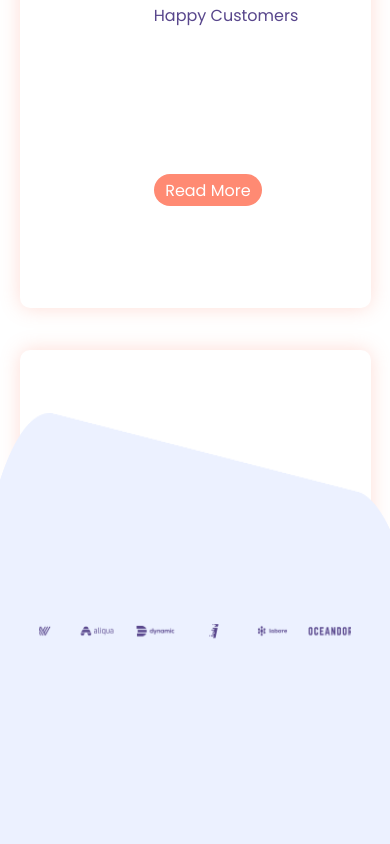
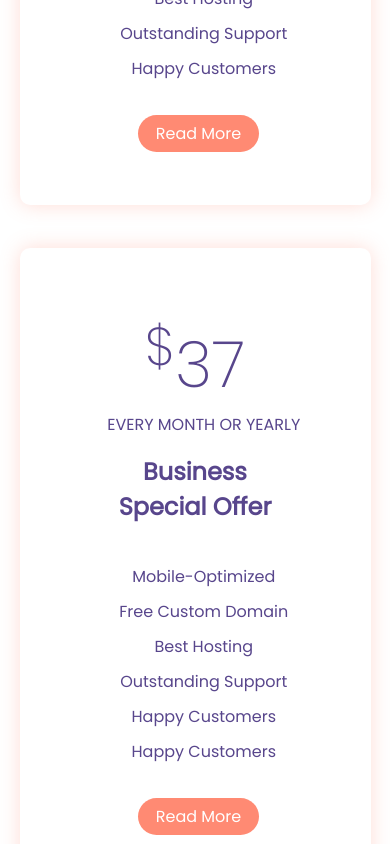
Before and after one commit to nimapm/Foton, a React (Create React App) app: page / in a window 390 px wide. Shown: the part 6440-7284 px from the top of the page. Built offline with nearby package versions, Linux system fonts and the light colour scheme.

Commit message:
completed responsive mobile/pc

```diff
--- a/src/assets/css/_common.scss
+++ b/src/assets/css/_common.scss
@@ -191,14 +191,14 @@
 
 }
 
-.customer-carousel-bg {
+.customers-carousel-bg {
     width: 100%;
     height: 100%;
     text-align: center;
     position: relative;
     overflow-x: hidden;
 
-    .customer-carousel-bg-img {
+    .customers-carousel-bg-img {
         left: -20%;
         bottom: 0;
         position: absolute;
@@ -229,7 +229,7 @@
 
 
 .customers-carousel-box {
-    width: 80vw;
+    width: 1200px;
     display: inline-block;
     margin-top: 10%;
 
@@ -252,11 +252,13 @@
 
 
     /* prices start */
+    .prices {
+        height: max-content !important;
 
         .price-box-parent {
 
             width: 100%;
-        height: 100%;
+            height: max-content;
 
 
             .price-box-parent-child {
@@ -269,17 +271,73 @@
                     .cnt2 {
                         .price-box {
                             width: 90%;
-                        height: 70vh;
+                            height: max-content;
                             display: inline-block;
                             padding-top: 15%;
                             padding-bottom: 15%;
                             margin-bottom: 10%;
+                            text-align: center;
 
                             .price-box-left {
+                                width: 100%;
+
+                                .price-box-left-top {
+                                    text-align: center;
+                                }
 
                                 .price-box-left-bottom {
+                                    text-align: center;
+
                                     span {
                                         margin-left: 5%;
+                                    }
+                                }
+                            }
+
+                            .price-box-right {
+                                width: 100%;
+
+                                .price-box-right-top {
+                                    .cnt1 {
+                                        .cnt2 {
+                                            text-align: center;
+
+                                            .price-box-right-top-box {
+                                                text-align: center;
+                                                width: 50%;
+                                                display: inline-block;
+
+                                                h6 {
+                                                    margin-left: 0;
+                                                    margin-right: 0;
+                                                    margin-top: 10%;
+                                                }
+                                            }
+                                        }
+                                    }
+                                }
+
+                                .price-box-right-middle {
+                                    .cnt1 {
+                                        .cnt2 {
+                                            .price-box-right-middle-box {
+                                                text-align: center;
+                                            }
+                                        }
+                                    }
+                                }
+                            }
+
+                            .price-box-right-bottom {
+                                margin-top: 10%;
+
+                                .cnt1 {
+                                    .cnt2 {
+                                        text-align: center !important;
+
+                                        .read-more-btn {
+                                            margin-left: 2%;
+                                        }
                                     }
                                 }
                             }
@@ -289,10 +347,21 @@
                 }
             }
         }
+    }
 
     /* prices start */
 
+    /* customers carousel start */
 
+    .customers-carousel-box {
+        width: 70vw;
+    }
+
+    .customers-carousel-bg {
+        display: none;
+    }
+
+    /* customers carousel end */
 
 
 }
--- a/src/components/common/customers-carousel.jsx
+++ b/src/components/common/customers-carousel.jsx
@@ -26,12 +26,12 @@ class CustomersCarousel extends Component {
   render() {
     const { background, customersLogo } = this.state;
 
-    let classes = "customer-carousel-bg-img";
+    let classes = "customers-carousel-bg-img";
     if (!background) classes += "  carousel-bg-none";
     return (
       <React.Fragment>
         <div className="customers-carousel">
-          <div className="customer-carousel-bg">
+          <div className="customers-carousel-bg">
             <img
               src={require("../../assets/images/background/layer-blue-bottom.png")}
               className={classes}
@@ -48,6 +48,7 @@ class CustomersCarousel extends Component {
                     stagePadding={10}
                     autoplay
                     dots={false}
+                    autoWidth={true}
                   >
                     {customersLogo.map((customer, index) => (
                       <div key={("customer-carousel", index)} class="item">
```
Lines whose indentation alone changed are shown as unchanged.
